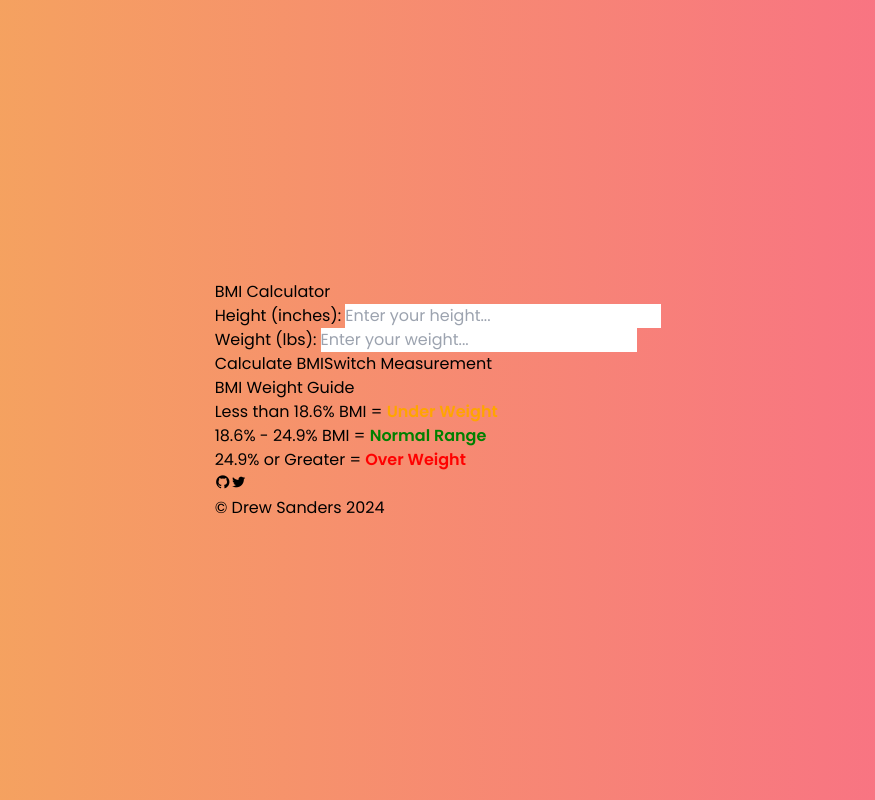
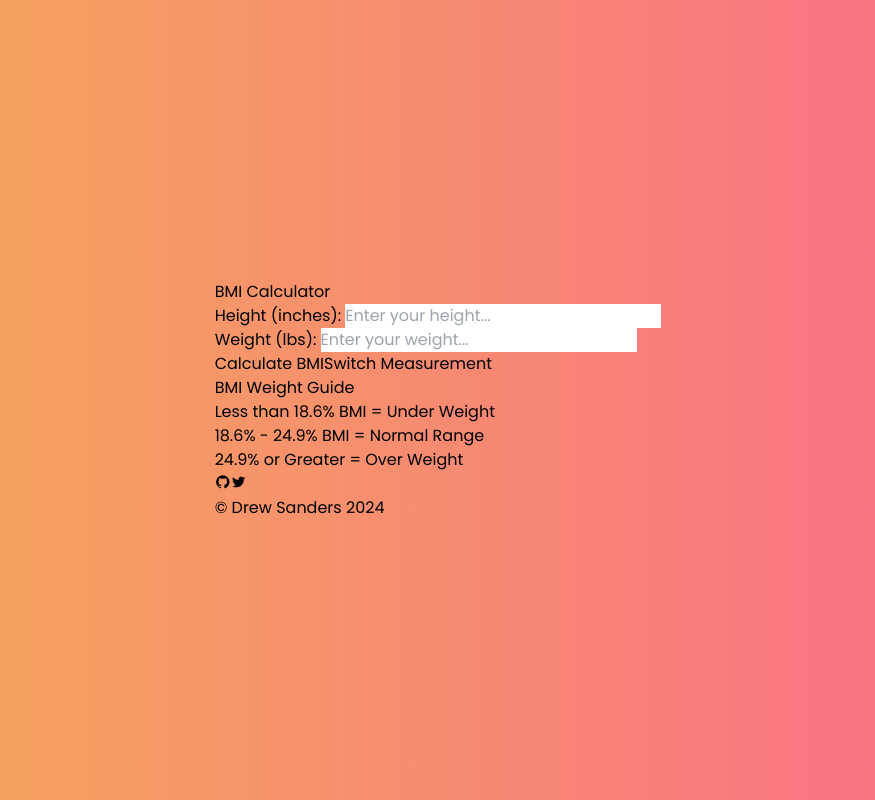
Before and after one commit to soresdev/bmi-calc, a React (Vite) app: page / in a window 1280 px wide. Shown: the whole page, without its empty margins (202-1077 px from the left). Built offline with nearby package versions, Linux system fonts and the light colour scheme.

Commit message:
Use tailwind for guide span styles

```diff
--- a/src/components/Guide.jsx
+++ b/src/components/Guide.jsx
@@ -5,9 +5,9 @@ const Guide = () => {
     <div className='flex flex-col text-center items-center justify-center gap-2'>
         <h3 className='text-xl text-white bg-slate-600 border-2 border-zinc-700 rounded-lg px-20 py-2 mb-2'>BMI Weight Guide</h3>
         <div className='mt-1'>
-          <p id='guide-p1'>Less than 18.6% BMI = <span>Under Weight</span></p>
-          <p id='guide-p2'>18.6% - 24.9% BMI = <span>Normal Range</span></p>
-          <p id='guide-p3'>24.9% or Greater = <span>Over Weight</span></p>
+          <p>Less than 18.6% BMI = <span className='text-orange-400 font-semibold'>Under Weight</span></p>
+          <p>18.6% - 24.9% BMI = <span className='text-green-700 font-semibold'>Normal Range</span></p>
+          <p>24.9% or Greater = <span className='text-red-600 font-semibold'>Over Weight</span></p>
         </div>
     </div>
   )
--- a/src/index.css
+++ b/src/index.css
@@ -28,18 +28,3 @@ body{
   font-weight: 700;
   font-size: 1.5rem;
 }
-
-#guide-p1 span{
-  color: orange;
-  font-weight: 600;
-}
-
-#guide-p2 span{
-  color: green;
-  font-weight: 600;
-}
-
-#guide-p3 span{
-  color: red;
-  font-weight: 600;
-}
```
